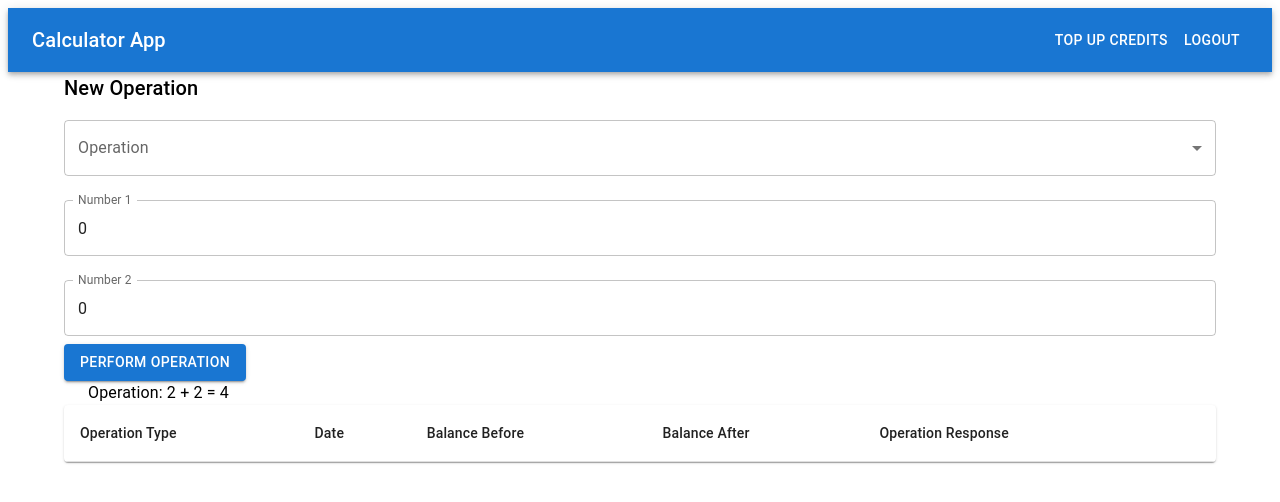
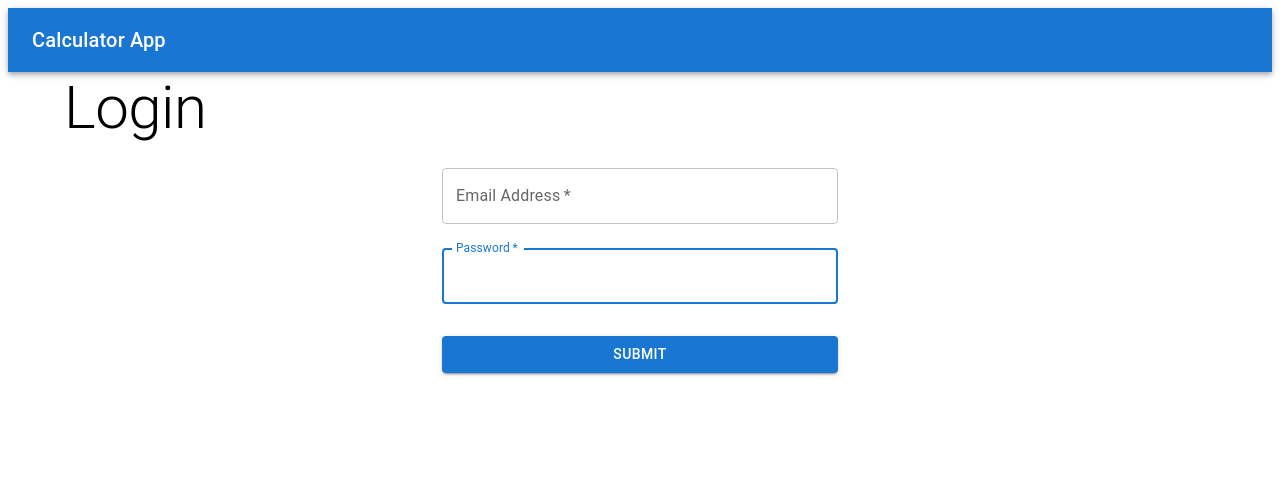
Before and after one commit to jibarradelgado/calculator-front, a Next.js app: page / in a window 1280 px wide. Shown: the top 502 px of the page. Built offline with nearby package versions, Linux system fonts and the light colour scheme; no server answers.

Commit message:
Added JWT security and login implementation

```diff
--- a/src/components/Login/Login.tsx
+++ b/src/components/Login/Login.tsx
@@ -1,33 +1,48 @@
-import { Paper, Typography, FormControl, Alert, Container, InputLabel, Input, Button } from "@mui/material"
+import { Box, Typography, FormControl, Alert, Container, InputLabel, Input, Button, TextField } from "@mui/material"
 
 import Layout from "../Layout/Layout"
+import { useLogin } from "@service/auth"
 
 const Login = () => {
-
+  const { login, message, isLoading } = useLogin({
+    onDone: () => window.location.replace('/')
+  })
 
   return (
     <Layout title="Login">
       <Typography variant="h2" >
         Login
       </Typography>
-      {/* Alert */}
-      <form>
-        <Container className="loginContainer">
-          <Paper>
-            <FormControl>
-              <InputLabel htmlFor="username-input">Username</InputLabel>
-              <Input id="username-input" type="email" />
-            </FormControl>
-            <FormControl>
-              <InputLabel htmlFor="username-input">Username</InputLabel>
-              <Input id="username-input" type="password" />
-            </FormControl>
-            <Button type="submit" variant="contained" color="primary">
-              Submit
-            </Button>
-          </Paper>
-        </Container>
-      </form>
+      {message && <Alert color="error">{message}</Alert>}
+      <Container className="loginContainer" maxWidth="xs">
+        <Box component="form" onSubmit={login} noValidate sx={{ mt:1}} >
+          <TextField
+            margin="normal"
+            required
+            fullWidth
+            id="email"
+            type="email"
+            label="Email Address"
+            name="email"
+            autoComplete="email"
+            autoFocus
+          />
+          <TextField
+            margin="normal"
+            required
+            fullWidth
+            id="password"
+            type="password"
+            label="Password"
+            name="password"
+            autoComplete="current-password"
+            autoFocus
+          />
+          <Button type="submit" variant="contained" color="primary" fullWidth  sx={{ mt: 3, mb: 2 }}>
+            Submit
+          </Button>
+        </Box>
+      </Container>
     </Layout>
   )
 }
--- a/src/components/Navbar/Navbar.tsx
+++ b/src/components/Navbar/Navbar.tsx
@@ -1,13 +1,24 @@
 import React from 'react';
 import { AppBar, Toolbar, Typography, Button } from '@mui/material';
+import { useCurrentUser } from '@store/AuthContext';
+import { removeToken } from '@service/auth';
 
 const Navbar = () => {
+  const { user } = useCurrentUser()
+
+  const logout = async() => {
+    await removeToken()
+    window.location.reload()
+  }
+
   return (
     <AppBar position="static">
       <Toolbar>
         <Typography variant="h6" component="div" sx={{ flexGrow: 1 }}>
           Calculator App
         </Typography>
+        { (user && user!=null) &&
+        <>
           <Typography variant="body1" sx={{ marginRight: 20 }}>
           {/* Balance: {balance} credits */}
           </Typography>
@@ -17,6 +28,8 @@ const Navbar = () => {
           <Button color="inherit">
             Logout
           </Button>
+        </>
+        }
       </Toolbar>
     </AppBar>
   );
--- a/src/pages/_app.tsx
+++ b/src/pages/_app.tsx
@@ -1,9 +1,13 @@
 import React from "react"
 import { AppProps } from "next/app"
 
+import AuthProvider from '@store/AuthContext'
+
 const MyApp = ({Component, pageProps} : AppProps) => {
   return (
-    <Component {...pageProps} />
+    <AuthProvider.AuthProvider>
+      <Component {...pageProps} />
+    </AuthProvider.AuthProvider>
   )
 }
 
--- a/src/pages/index.tsx
+++ b/src/pages/index.tsx
@@ -1,24 +1,26 @@
 import React from "react"
 import { CircularProgress } from '@mui/material'
-import MainApp from "@/components/App/MainApp"
-import Layout from "@/components/Layout/Layout"
-import Login from "@/components/Login/Login"
+import { useCurrentUser } from "@store/AuthContext"
+import MainApp from "@components/App/MainApp"
+import Layout from "@components/Layout/Layout"
+import Login from "@components/Login/Login"
 
 const HomePage = () => {
-  // const { user, status } = useCurrentUser()
+  const { user, status } = useCurrentUser()
+  console.log(user)
 
-  // if (user == null) {
-  //   return <Login />
-  // }
+  if (user == null) {
+    return <Login />
+  }
 
-  // if (status == 'loading') {
-  //   return (
-  //     <Layout>
-  //       <CircularProgress />
-  //     </Layout>
-  //   )
-  // }
-  // const id = user.id
+  if (status == 'loading') {
+    return (
+      <Layout>
+        <CircularProgress />
+      </Layout>
+    )
+  }
+  const id = user.id
   return (
     <MainApp />
   )
--- /dev/null
+++ b/src/service/auth.ts
@@ -0,0 +1,136 @@
+import { useState, useEffect } from 'react'
+import type { FormEvent } from 'react'
+
+import { baseUrl, TOKEN_KEY } from './config'
+
+export const useLogin = ({ onDone }: { onDone: () => void }) => {
+  const [isLoading, setIsLoading] = useState(false)
+  const [message, setMessage] = useState('')
+
+  const login = async (event: FormEvent<HTMLFormElement>) => {
+    event.preventDefault()
+    const data = new FormData(event.currentTarget)
+    const username = data.get('email')
+    const password = data.get('password')
+
+    try {
+      setIsLoading(true)
+      setMessage('')
+      const response = await fetch(`${baseUrl}/calculator/api/v1/auth/login`, {
+        method: 'POST',
+        headers: {
+          'Content-Type': 'application/json',
+        },
+        body: JSON.stringify({
+          username,
+          password
+        })
+      })
+
+      if (!response.ok) {
+        throw new Error(
+          `Failed authenticating with HTTP status ${response.status}`
+        )
+      }
+
+      const authToken = response.headers.get('Authorization');
+
+      console.log(authToken)
+      if (authToken && typeof authToken === 'string') {
+        await saveToken(authToken)
+        onDone()
+        return
+      }
+
+      throw new Error(`No token found in the response`)
+    } catch (e) {
+      console.log(e)
+      setIsLoading(false)
+      setMessage('Invalid Username or Password')
+    }
+  }
+
+  return {
+    isLoading,
+    message,
+    login
+  }
+}
+
+const saveToken = (token: string) => {
+  return new Promise<string>((resolve) => {
+    try {
+      window.sessionStorage.setItem(TOKEN_KEY, token)
+      resolve(token)
+    } catch (e) {
+      throw new Error(
+        'Token was not saved. Are you in incognito mode? – Make sure that SessionStorage is enabled for this page'
+      )
+    }
+  })
+}
+
+export function retrieveToken() {
+  return new Promise<string | null>((resolve) => {
+    const token = window.sessionStorage.getItem(TOKEN_KEY)
+    resolve(token)
+  })
+}
+
+export function removeToken() {
+  return new Promise<void>((resolve) => {
+    window.sessionStorage.removeItem(TOKEN_KEY)
+    resolve()
+  })
+}
+
+export type User = { username: string; id: string }
+
+export function useFetchCurrentUser() {
+  const [status, setStatus] = useState<'idle' | 'loading' | 'success'>('idle')
+  const [user, setUser] = useState<User | null>(null)
+
+  useEffect(() => {
+    const validateAsync = async () => {
+      try {
+        setStatus('loading')
+
+        // Check token first
+        const token = await retrieveToken()
+        if (!token) {
+          throw new Error('Please log in first')
+        }
+
+        const response = await fetch(`${baseUrl}/calculator/api/v1/users/current`, {
+          method: 'GET',
+          headers: {
+            'Content-Type': 'application/json',
+            Authorization: `Bearer ${token}`,
+          },
+        })
+
+        console.log(response)
+
+        if (!response.ok) {
+          throw new Error(`Unauthorized request`)
+        }
+
+        const data = await response.json()
+        if (data && typeof data.username === 'string') {
+          setStatus('success')
+          setUser({ username: data.username, id: data.id })
+          return
+        }
+
+        throw new Error('Unexpected data format')
+      } catch (e) {
+        setStatus('success')
+        setUser(null)
+      }
+    }
+
+    validateAsync()
+  }, [])
+
+  return { status, user }
+}
--- /dev/null
+++ b/src/store/AuthContext.tsx
@@ -0,0 +1,23 @@
+import { createContext, useContext } from "react"
+import { useFetchCurrentUser } from "@service/auth"
+
+type AuthState = ReturnType<typeof useFetchCurrentUser>
+
+const defaultState: AuthState = {
+  user: null,
+  status: 'idle'
+}
+
+const AuthContext = createContext<AuthState>(defaultState)
+
+const AuthProvider = ({ children }: {children: React.ReactNode}) => {
+  const state = useFetchCurrentUser()
+  return <AuthContext.Provider value={state}>{children}</AuthContext.Provider>
+}
+
+export default {
+  AuthProvider,
+  Consumer: AuthContext.Consumer
+}
+
+export const useCurrentUser = () => useContext(AuthContext)
```
Also changed, not shown: tsconfig.json (+7 -1 lines). Lines whose indentation alone changed are shown as unchanged.
